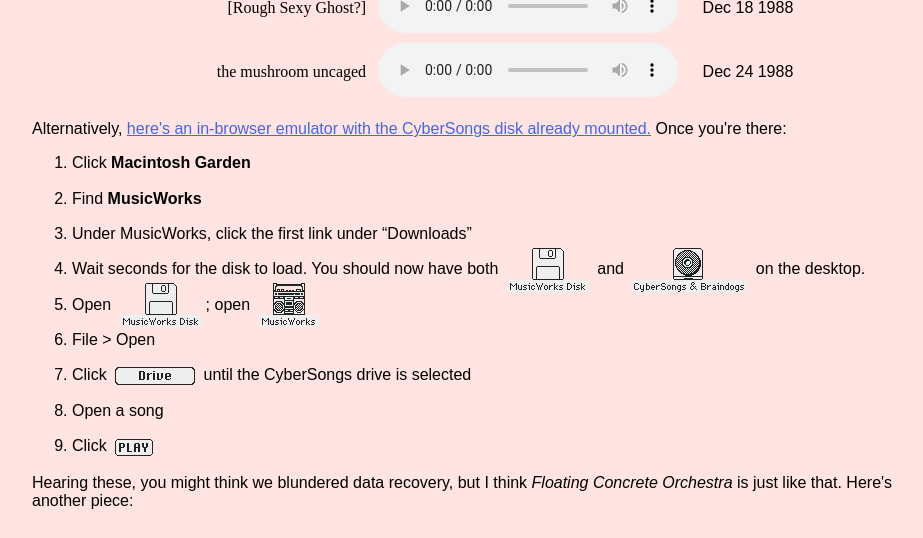
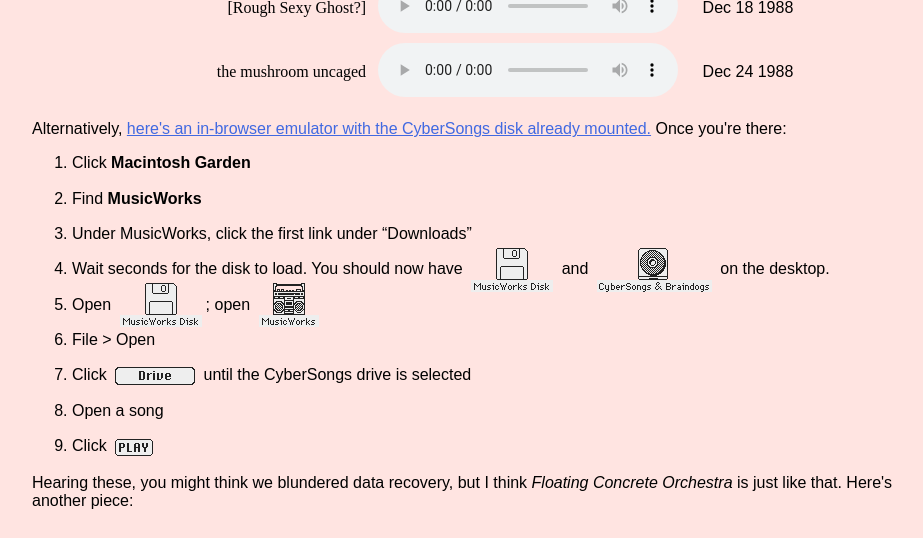
Before and after one commit to Roachbones/Roachbones.github.io, a Jekyll site: the page built from drafts/cybersongs.html, in a window 1280 px wide and 900 px high, scrolled down 1158 px, cut to the strip 0-538 px from the top of the window. Shown: the whole strip, without its empty margins (168-1091 px from the left). Built offline with Jekyll 4.4.1, drawn with Linux system fonts in a browser that asks for light colours.

Commit message:
Omit needless word

```diff
--- a/drafts/cybersongs.html
+++ b/drafts/cybersongs.html
@@ -137,7 +137,7 @@ function ə(a) {
 <li>Click <b>Macintosh Garden</b>
 <li>Find <b>MusicWorks</b>
 <li>Under MusicWorks, click the first link under “Downloads”
-<li>Wait seconds for the disk to load. You should now have both <img src="/post_assets/cybersongs/icon/MusicWorks Disk.png" alt="MusicWorks Disk"> and <img src=/post_assets/cybersongs/icon/CyberSongs.png alt="CyberSongs & Braindogs"> on the desktop.
+<li>Wait seconds for the disk to load. You should now have <img src="/post_assets/cybersongs/icon/MusicWorks Disk.png" alt="MusicWorks Disk"> and <img src=/post_assets/cybersongs/icon/CyberSongs.png alt="CyberSongs & Braindogs"> on the desktop.
 <li>Open <img src="/post_assets/cybersongs/icon/MusicWorks Disk.png" alt="MusicWorks Disk">; open <img src=/post_assets/cybersongs/icon/MusicWorks.png alt="MusicWorks">
 <li>File > Open
 <li>Click <img src=/post_assets/cybersongs/icon/Drive.png alt="Drive"> until the CyberSongs drive is selected
```
